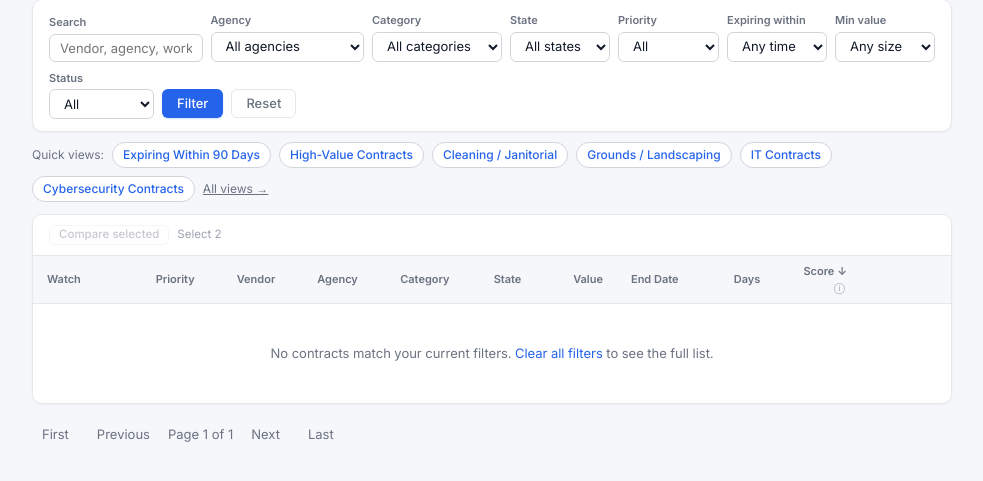
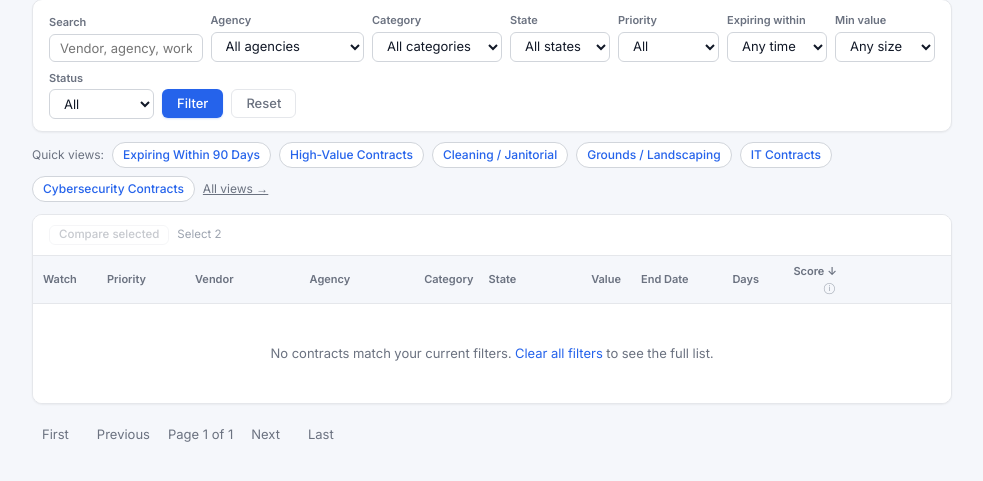
Before and after one commit to mjdr675/government-recompete-monitor-, a Flask app: page /contracts in a window 1280 px wide. Shown: the part 170-651 px from the top of the page, without its empty margins (148-1131 px from the left). Run offline with Flask 3, Linux system fonts and the light colour scheme; the visitor is signed in with stand-in values (Sample User, id 1); data that the repository does not hold is empty; some libraries are stand-ins or nearby versions.

Commit message:
fix(ui): prevent contracts table overflow
Add .contracts-wrap/.contracts-tbl classes with table-layout:fixed and
explicit column widths so the 12-column contracts table scrolls within its
wrapper instead of pushing past the viewport edge. Long vendor/agency/
category/state cells truncate with ellipsis.

Co-Authored-By: Claude Sonnet 4.6 <noreply@anthropic.com>

```diff
--- a/static/css/design.css
+++ b/static/css/design.css
@@ -1538,6 +1538,42 @@ tbody tr:hover > th { background: var(--accent-light) !important; }
 }
 .sep { color: var(--text-faint); margin: 0 5px; }
 .truncate { overflow: hidden; text-overflow: ellipsis; white-space: nowrap; }
+
+/* ─────────────────────────────────────────────────
+   CONTRACTS LIST TABLE
+   Fixes horizontal overflow by constraining column
+   widths and truncating long vendor/agency names.
+───────────────────────────────────────────────── */
+.contracts-wrap {
+  overflow-x: auto;
+  overflow-y: visible;
+}
+.contracts-tbl {
+  table-layout: fixed;
+  min-width: 780px;
+}
+.contracts-tbl th,
+.contracts-tbl td { padding: 7px 10px; }
+/* Fixed-width narrow columns */
+.contracts-tbl .cw-watch  { width: 36px; }
+.contracts-tbl .cw-cmp    { width: 28px; }
+.contracts-tbl .cw-pri    { width: 88px; }
+.contracts-tbl .cw-val    { width: 88px; }
+.contracts-tbl .cw-date   { width: 90px; }
+.contracts-tbl .cw-days   { width: 48px; }
+.contracts-tbl .cw-score  { width: 78px; }
+.contracts-tbl .cw-action { width: 104px; }
+/* Percentage columns share remaining width */
+.contracts-tbl .cw-vendor { width: 16%; }
+.contracts-tbl .cw-agency { width: 16%; }
+.contracts-tbl .cw-cat    { width: 9%; }
+.contracts-tbl .cw-state  { width: 9%; }
+.contracts-tbl .cw-match  { width: 58px; }
+/* Truncate text that overflows its column */
+.contracts-tbl td.cw-vendor,
+.contracts-tbl td.cw-agency,
+.contracts-tbl td.cw-cat,
+.contracts-tbl td.cw-state { overflow: hidden; text-overflow: ellipsis; white-space: nowrap; }
 
 /* ─────────────────────────────────────────────────
    RESPONSIVE
--- a/templates/contracts.html
+++ b/templates/contracts.html
@@ -179,37 +179,37 @@
 {% endmacro %}
 
 {# ── Desktop table (hidden on mobile) ──────────────────────── #}
-<div class="table-wrapper m-hide">
+<div class="table-wrapper contracts-wrap m-hide">
   <div class="table-header">
     <div class="table-header-actions">
       <button id="compare-btn" disabled onclick="compareSelected()" class="btn btn-ghost" style="padding:3px 9px;font-size:11.5px">Compare selected</button>
       <span id="compare-hint" class="faint" style="font-size:11.5px">Select 2</span>
     </div>
   </div>
-  <table>
+  <table class="contracts-tbl">
     <thead>
       <tr>
-        <th>Watch</th>
-        <th></th>
-        <th>{{ sort_link("priority", "Priority") }}</th>
-        <th>{{ sort_link("vendor", "Vendor") }}</th>
-        <th>{{ sort_link("agency", "Agency") }}</th>
-        <th>Category</th>
-        <th>State</th>
-        <th class="col-r">{{ sort_link("value", "Value") }}</th>
-        <th>{{ sort_link("end_date", "End Date") }}</th>
-        <th class="col-r">{{ sort_link("days_remaining", "Days") }}</th>
-        <th class="col-r">{{ sort_link("recompete_score", "Score") }} <button type="button" class="score-info-btn" onclick="openScoreModal()" aria-haspopup="dialog" aria-label="How the Recompete Score is calculated" title="How the Recompete Score is calculated">&#9432;</button></th>
-        {% if for_my_business %}<th class="col-r" title="How well this contract matches your Company Profile">Match</th>{% endif %}
-        <th style="width:90px"></th>
+        <th class="cw-watch">Watch</th>
+        <th class="cw-cmp"></th>
+        <th class="cw-pri">{{ sort_link("priority", "Priority") }}</th>
+        <th class="cw-vendor">{{ sort_link("vendor", "Vendor") }}</th>
+        <th class="cw-agency">{{ sort_link("agency", "Agency") }}</th>
+        <th class="cw-cat">Category</th>
+        <th class="cw-state">State</th>
+        <th class="cw-val col-r">{{ sort_link("value", "Value") }}</th>
+        <th class="cw-date">{{ sort_link("end_date", "End Date") }}</th>
+        <th class="cw-days col-r">{{ sort_link("days_remaining", "Days") }}</th>
+        <th class="cw-score col-r">{{ sort_link("recompete_score", "Score") }} <button type="button" class="score-info-btn" onclick="openScoreModal()" aria-haspopup="dialog" aria-label="How the Recompete Score is calculated" title="How the Recompete Score is calculated">&#9432;</button></th>
+        {% if for_my_business %}<th class="cw-match col-r" title="How well this contract matches your Company Profile">Match</th>{% endif %}
+        <th class="cw-action"></th>
       </tr>
     </thead>
     <tbody>
       {% for r in rows %}
       <tr>
-        <td style="width:36px"><button class="bm-btn" data-id="{{ r['internal_id'] }}" onclick="bookmarkToggle(this)" title="Bookmark">{{ "★" if r['internal_id'] in watchlist_ids else "☆" }}</button></td>
-        <td style="width:28px"><input type="checkbox" class="cmp-check" value="{{ r['internal_id'] }}" onchange="updateCompare()"></td>
-        <td>
+        <td class="cw-watch"><button class="bm-btn" data-id="{{ r['internal_id'] }}" onclick="bookmarkToggle(this)" title="Bookmark">{{ "★" if r['internal_id'] in watchlist_ids else "☆" }}</button></td>
+        <td class="cw-cmp"><input type="checkbox" class="cmp-check" value="{{ r['internal_id'] }}" onchange="updateCompare()"></td>
+        <td class="cw-pri">
           <a class="priority-badge priority-{{ (r["priority"] or "unknown").lower().replace(" ", "-").replace("_", "-") }}"
              href="/contract/{{ r["internal_id"] }}">{{ r["priority"] }}</a>
           {% if pipeline_map and r['internal_id'] in pipeline_map %}
@@ -217,22 +217,22 @@
              style="font-size:10.5px;padding:1px 6px;border-radius:var(--radius-sm);background:#d1fae5;color:#065f46;font-weight:600;text-decoration:none;vertical-align:middle;margin-left:4px">&#10003; Pipeline</a>
           {% endif %}
         </td>
-        <td><a href="/vendor/{{ r["vendor"]|urlencode }}">{{ r["vendor"] }}</a></td>
-        <td><a href="/agency/{{ r["agency"]|urlencode }}">{{ r["agency"] }}</a></td>
-        <td>{% if r.get("category") and r["category"] != "Other" %}<a href="/contracts?category={{ r['category'] }}" style="font-size:12px;color:var(--text-muted)">{{ r["category"] }}</a>{% endif %}</td>
-        <td>{% if r.get("place_of_performance_state") %}<a href="/contracts?state={{ r['place_of_performance_state'] }}" style="font-size:12px;color:var(--text-muted)">{% if r.get("place_of_performance_city") %}{{ r["place_of_performance_city"] }}, {% endif %}{{ r["place_of_performance_state"] }}{% if r.get("place_of_performance_zip") %} {{ r["place_of_performance_zip"] }}{% endif %}</a>{% endif %}</td>
-        <td class="col-r">${{ "{:,.0f}".format(r["value"] or 0) }}</td>
-        <td>{{ r["end_date"] }}</td>
-        <td class="col-r">
+        <td class="cw-vendor"><a href="/vendor/{{ r["vendor"]|urlencode }}">{{ r["vendor"] }}</a></td>
+        <td class="cw-agency"><a href="/agency/{{ r["agency"]|urlencode }}">{{ r["agency"] }}</a></td>
+        <td class="cw-cat">{% if r.get("category") and r["category"] != "Other" %}<a href="/contracts?category={{ r['category'] }}" style="font-size:12px;color:var(--text-muted)">{{ r["category"] }}</a>{% endif %}</td>
+        <td class="cw-state">{% if r.get("place_of_performance_state") %}<a href="/contracts?state={{ r['place_of_performance_state'] }}" style="font-size:12px;color:var(--text-muted)">{% if r.get("place_of_performance_city") %}{{ r["place_of_performance_city"] }}, {% endif %}{{ r["place_of_performance_state"] }}{% if r.get("place_of_performance_zip") %} {{ r["place_of_performance_zip"] }}{% endif %}</a>{% endif %}</td>
+        <td class="cw-val col-r">${{ "{:,.0f}".format(r["value"] or 0) }}</td>
+        <td class="cw-date">{{ r["end_date"] }}</td>
+        <td class="cw-days col-r">
           {%- set days = r["days_remaining"] -%}
           {%- if days is none or days == "" -%}&mdash;
           {%- elif days|int <= 30 -%}<span class="days-critical">{{ days }}</span>
           {%- elif days|int <= 90 -%}<span class="days-warning">{{ days }}</span>
           {%- else -%}{{ days }}{%- endif -%}
         </td>
-        <td class="col-r">{{ r["recompete_score"] }}</td>
-        {% if for_my_business %}<td class="col-r" style="font-weight:600;color:var(--accent)">{% if r.get("match_score") is not none %}{{ r.get("match_score") }}%{% endif %}</td>{% endif %}
-        <td><a href="/contract/{{ r['internal_id'] }}" class="btn btn-ghost" style="padding:3px 10px;font-size:11.5px;white-space:nowrap">View details &rarr;</a></td>
+        <td class="cw-score col-r">{{ r["recompete_score"] }}</td>
+        {% if for_my_business %}<td class="cw-match col-r" style="font-weight:600;color:var(--accent)">{% if r.get("match_score") is not none %}{{ r.get("match_score") }}%{% endif %}</td>{% endif %}
+        <td class="cw-action"><a href="/contract/{{ r['internal_id'] }}" class="btn btn-ghost" style="padding:3px 10px;font-size:11.5px;white-space:nowrap">View details &rarr;</a></td>
       </tr>
       {% else %}
       <tr>
```
